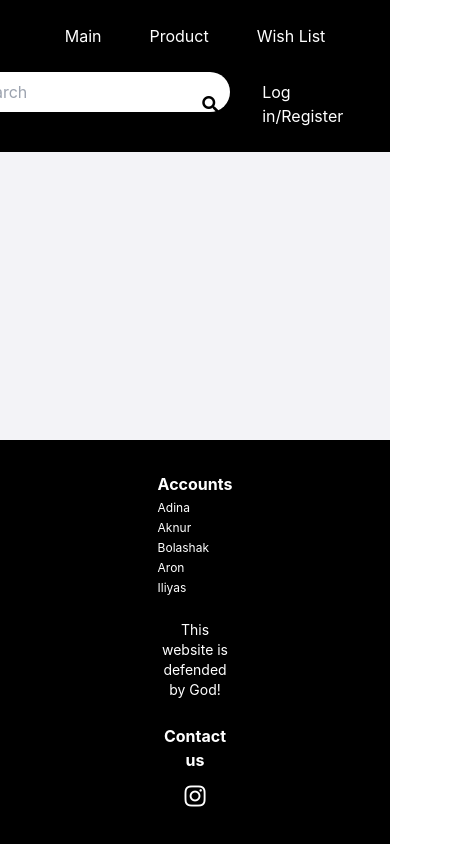
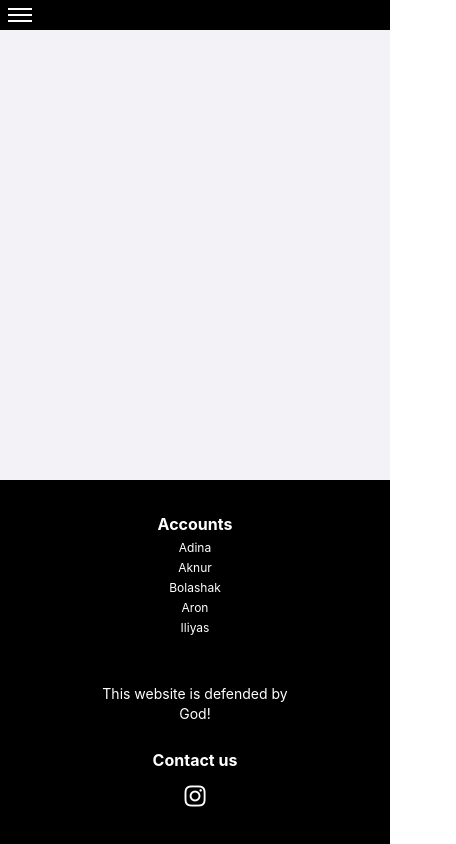
Before and after one commit to qaraqiya/Funko_web, a React (Create React App) app: page / in a window 390 px wide. Shown: the top 844 px of the page, 456 px wide, since content can reach past the window. Built offline with nearby package versions, Linux system fonts and the light colour scheme; grey boxes are pictures that could not be loaded.

Commit message:
Added adaptation to header

```diff
--- a/public/index.html
+++ b/public/index.html
@@ -2,7 +2,7 @@
 <html lang="en">
   <head>
     <meta charset="utf-8" />
-    <link rel="icon" href="%PUBLIC_URL%/favicon.ico" />
+    <link rel="icon" href="../src/assets/Funko-Logo.svg" />
     <meta name="viewport" content="width=device-width, initial-scale=1" />
     <meta name="theme-color" content="#000000" />
     <meta
@@ -13,10 +13,13 @@
     <link rel="manifest" href="%PUBLIC_URL%/manifest.json" />
     <link href="https://cdnjs.cloudflare.com/ajax/libs/font-awesome/5.15.3/css/all.min.css" rel="stylesheet" />
 
-    <title>React App</title>
+    <title>FankoPop!</title>
   </head>
   <body>
     <noscript>You need to enable JavaScript to run this app.</noscript>
     <div id="root"></div>
+    <div>
+	<img src="../src/assets/Funko-Logo.svg" alt="Funko Logo" />
+   </div>
   </body>
 </html>
--- a/src/components/Footer.jsx
+++ b/src/components/Footer.jsx
@@ -3,10 +3,11 @@ import React from 'react';
 const Footer = () => {
   return (
     <div className="bg-black text-white py-8">
-      <div className="container mx-auto flex flex-col md:flex-row justify-between gap-x-5 items-center px-20">
+      <div className="container mx-auto flex flex-col md:flex-row justify-between gap-x-5 items-center px-4 sm:px-8 lg:px-20">
+
         {/* Account Section */}
-		    <div className="flex flex-col space-y-1">
-			<h1 className='text-m font-bold'> Accounts </h1>
+        <div className="flex flex-col space-y-1 text-center md:text-left mb-6 md:mb-0">
+          <h1 className="text-m font-bold">Accounts</h1>
           <h3 className="text-xs">Adina</h3>
           <h3 className="text-xs">Aknur</h3>
           <h3 className="text-xs">Bolashak</h3>
@@ -21,7 +22,7 @@ const Footer = () => {
 
         {/* Contact Us Section */}
         <div className="mt-6 md:mt-0 text-center">
-		<h1  className='text-m font-bold'> Contact us</h1>
+          <h1 className="text-m font-bold">Contact us</h1>
           <i className="fab fa-instagram text-2xl mt-2"></i> {/* Instagram Icon */}
         </div>
       </div>
--- a/src/components/Header.jsx
+++ b/src/components/Header.jsx
@@ -1,30 +1,79 @@
-import React from 'react';
+import React, { useState } from 'react';
 import SearchInput from './SearchInput';
 import { Link } from 'react-router-dom';
 
 const Header = () => {
+const [menuOpen, setMenuOpen] = useState(false);
+
+const toggleMenu = () => {
+setMenuOpen(!menuOpen);
+};
+
+const closeMenu = () => {
+setMenuOpen(false);
+};
+
 return (
-	<div className="flex flex-col md:flex-row justify-between items-center bg-black text-white p-4 pr-10 pl-10">
+<header className="relative bg-black text-white">
+	{/* Burger Menu Icon */}
+	<button
+	className="block md:hidden p-2 bg-black text-white rounded focus:outline-none"
+	onClick={toggleMenu}
+	>
+	<span className="block w-6 h-0.5 bg-white mb-1"></span>
+	<span className="block w-6 h-0.5 bg-white mb-1"></span>
+	<span className="block w-6 h-0.5 bg-white"></span>
+	</button>
+
+	{/* Navigation Menu */}
+	<nav
+	className={`${
+		menuOpen ? 'block' : 'hidden'
+	} md:flex flex-col md:flex-row md:justify-between items-center bg-black p-4 md:p-0 absolute md:static top-full left-0 w-full z-20`}
+	>
 	{/* Left Navigation */}
-			<div className="flex space-x-4">
-				<button className="px-4 py-2 bg-transparent rounded hover:bg-white hover:text-black">Main</button>
-				<button className="px-4 py-2 bg-transparent rounded hover:bg-white hover:text-black">Product</button>
-				<Link to={"/wishlist"}>
-					<button className="px-4 py-2 bg-transparent rounded hover:bg-white hover:text-black">Wish List</button>
+	<div className="flex flex-wrap justify-center md:justify-start space-x-4 mb-4 md:mb-0">
+		<button className="px-4 py-2 bg-transparent rounded hover:bg-white hover:text-black">
+		Main
+		</button>
+		<button className="px-4 py-2 bg-transparent rounded hover:bg-white hover:text-black">
+		Product
+		</button>
+		<Link to="/wishlist">
+		<button className="px-4 py-2 bg-transparent rounded hover:bg-white hover:text-black">
+		Wish List
+		</button>
 		</Link>
 	</div>
 
 	{/* Right Navigation */}
-			<div className="flex space-x-4 mt-4 md:mt-0">
-				<SearchInput/>
-				<Link to="/authorization" className="px-4 py-2 bg-transparent rounded hover:bg-white hover:text-black">
+	<div className="flex flex-col sm:flex-row items-center space-y-4 sm:space-y-0 sm:space-x-4">
+		<SearchInput />
+		<div className="flex space-x-4">
+		<Link
+		to="/authorization"
+		className="px-4 py-2 bg-transparent rounded hover:bg-white hover:text-black"
+		>
 		Log in/Register
 		</Link>
-				<Link to="/myaccount" className="px-4 py-2 bg-transparent rounded  hover:bg-white hover:text-black">
+		<Link
+		to="/myaccount"
+		className="px-4 py-2 bg-transparent rounded hover:bg-white hover:text-black"
+		>
 		Profile
 		</Link>
 		</div>
 	</div>
+	</nav>
+
+	{/* Overlay for Mobile Menu */}
+	{menuOpen && (
+	<div
+		className="fixed inset-0 bg-black opacity-50 z-10 md:hidden"
+		onClick={closeMenu}
+	></div>
+	)}
+</header>
 );
 };
 
```
Also changed, not shown: src/assets/Funko-Logo.svg (added), src/components/AccountMenu.jsx (line endings or trailing spaces), src/components/SearchInput.jsx (indentation only), src/components/Wishlist.jsx (line endings or trailing spaces). Lines whose indentation alone changed are shown as unchanged.
